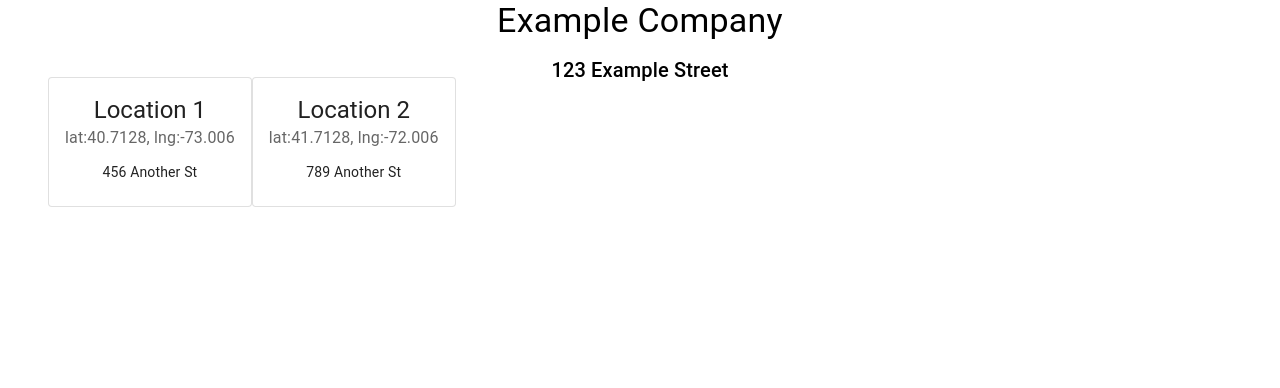
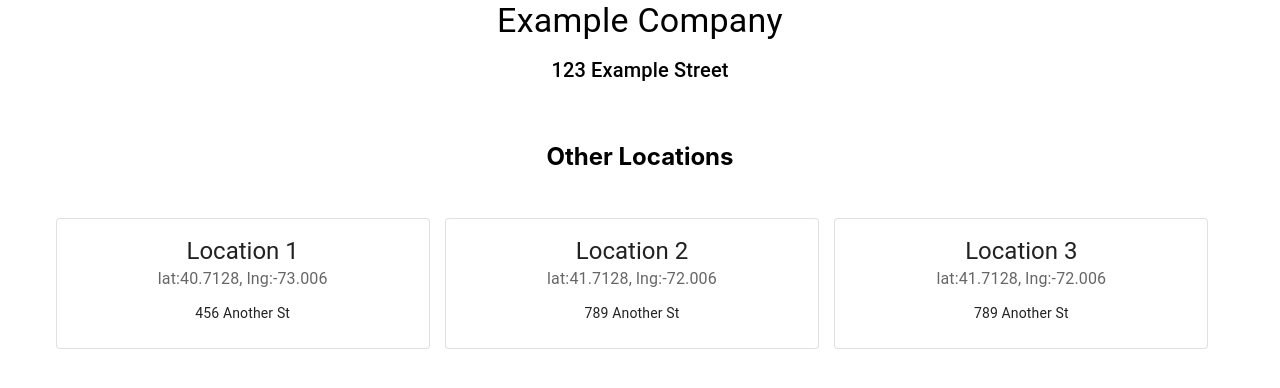
Before and after one commit to ankush98m/supplyTrace_RA_fullStack_test, a React (Create React App) app in the folder company-app/: page /1 in a window 1280 px wide. Shown: the top 388 px of the page. Built offline with nearby package versions, Linux system fonts and the light colour scheme.

Commit message:
update company card layout

```diff
--- a/company-app/src/components/CompanyCard.jsx
+++ b/company-app/src/components/CompanyCard.jsx
@@ -21,7 +21,7 @@ export default function CompanyCard({name, address, lat, lng}) {
       );
   return (
     <>
-    <Card variant="outlined">{card}</Card>
+    <Card sx={{margin:'2%'}}variant="outlined">{card}</Card>
     </>
   )
 }
--- a/company-app/src/components/CompanyDetails.jsx
+++ b/company-app/src/components/CompanyDetails.jsx
@@ -14,6 +14,7 @@ export default function CompanyDetails() {
     locations: [
       { name: 'Location 1', address: '456 Another St', lat: 40.7128, lng: -73.0060 },
       { name: 'Location 2', address: '789 Another St', lat: 41.7128, lng: -72.0060 },
+      { name: 'Location 3', address: '789 Another St', lat: 41.7128, lng: -72.0060 },
     ]
   });
 
@@ -26,11 +27,14 @@ export default function CompanyDetails() {
       <Typography variant="h6" gutterBottom>
         {company.address}
       </Typography>
-      <Grid container spacing={2} xs={12} sm={6} md={6} lg={6}>
+      <h6 style={{fontSize: '24px'}}>Other Locations</h6>
+      <Grid container spacing={2}>
 
           {company.locations.map((c,i)=>{
             return(
-              <CompanyCard name={c.name} address={c.address} lat={c.lat} lng={c.lng}/>
+              <Grid spacing={2} xs={12} sm={6} md={6} lg={4}>
+                <CompanyCard name={c.name} address={c.address} lat={c.lat} lng={c.lng}/>
+              </Grid>
             )
             })}
       </Grid>
```
